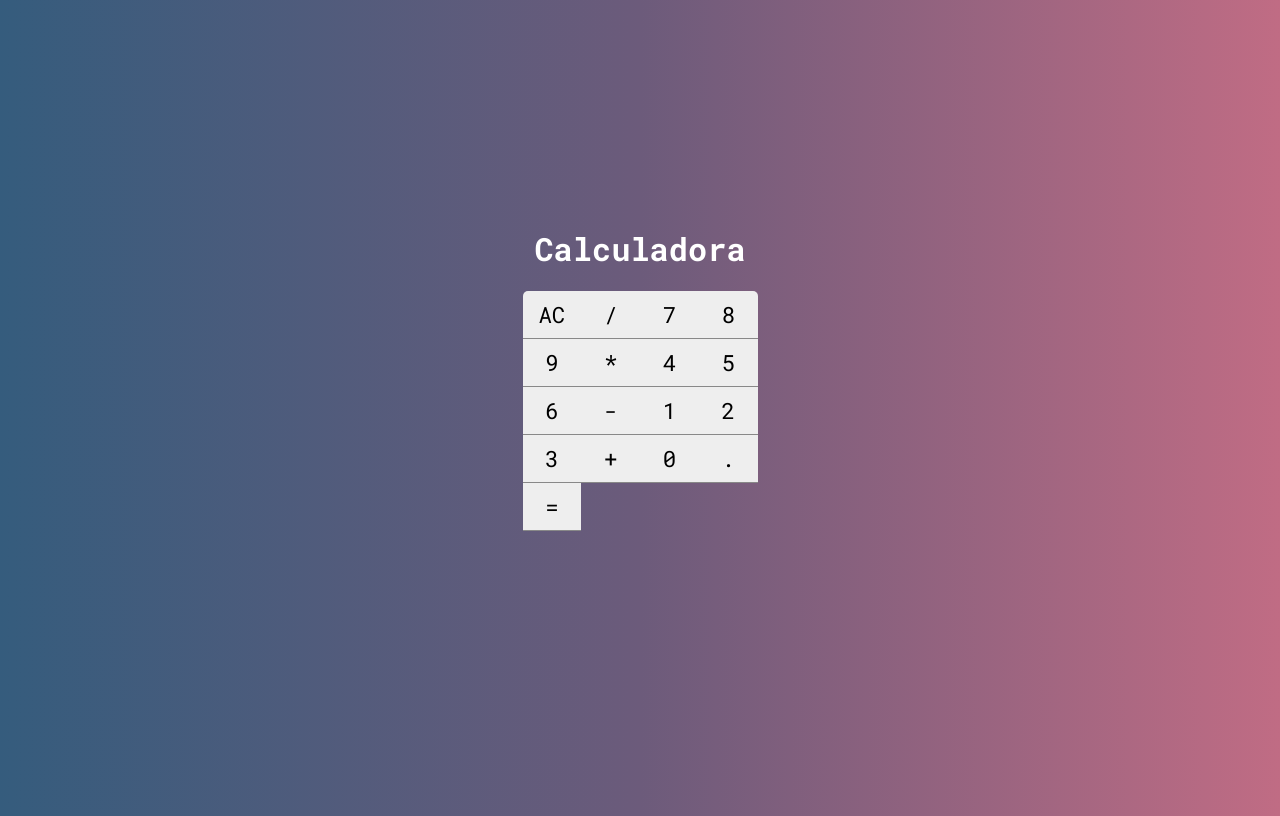
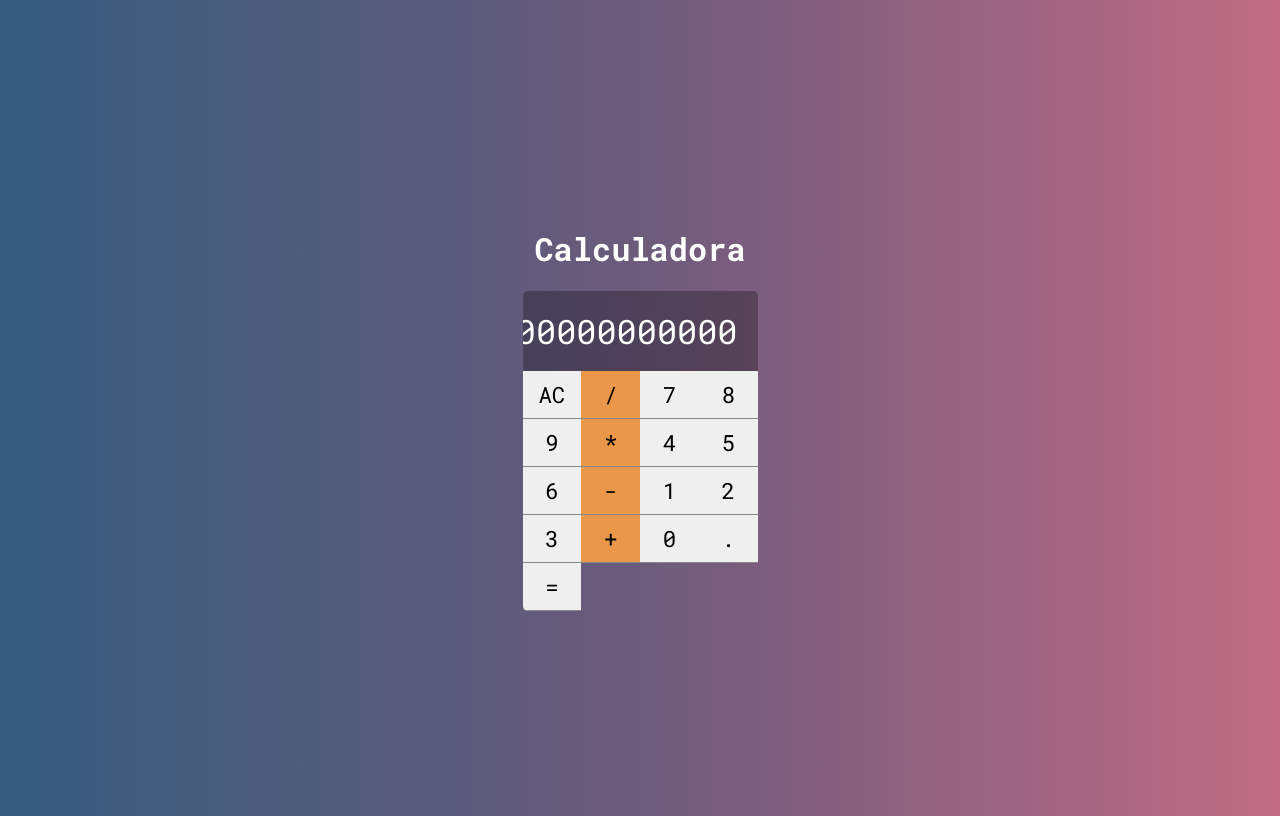
Before and after one commit to caiquewin/CalculadoraReactCod3r, a React (Create React App) app: page / in a window 1280 px wide. Built offline with nearby package versions, Linux system fonts and the light colour scheme.

Commit message:
Adicionando backGroudColor nos buttons

```diff
--- a/src/components/Button.css
+++ b/src/components/Button.css
@@ -1,6 +1,5 @@
 .button{
     font-size: 1.4em;
-    background-color:#eeeeee;
     border: none;
     border-radius: solid 1px #888;
     border-bottom:solid 1px #888;
--- a/src/components/Button.jsx
+++ b/src/components/Button.jsx
@@ -2,8 +2,12 @@
 import './Button.css'
 
 export default props =>{
+    let color =props.color?props.color:"withe"
+
     return(
-       <button className="button">
+       <button className="button" style={{
+           backgroundColor:`${color}`
+           }}>
         {props.label}
        </button>
     )
--- /dev/null
+++ b/src/components/Display.css
@@ -0,0 +1,10 @@
+.display{
+    grid-column: span 4;
+    background-color: rgba(0, 0, 0, 0.287);
+    display: flex;
+    justify-content: flex-end;
+    align-items: center;
+    padding: 20px;
+    font-size: 2.1em;
+    overflow: hidden;
+}
--- /dev/null
+++ b/src/components/Display.jsx
@@ -0,0 +1,9 @@
+import React from "react";
+import './Display.css'
+
+export default props=>{
+    return(
+        <div className="display">{props.value}</div>
+
+        )
+}
--- a/src/main/Calculator.css
+++ b/src/main/Calculator.css
@@ -3,7 +3,8 @@
     width: 235px;
     border-radius: 5px;
     overflow: hidden;
+
     display: grid;
     grid-template-columns: repeat(4,25%);
-    grid-template-rows: 48px 48px 48px 48px 48px ;
+    grid-template-rows: 1fr 48px 48px 48px 48px 48px ;
 }
--- a/src/main/Calculator.jsx
+++ b/src/main/Calculator.jsx
@@ -2,26 +2,28 @@
 import './Calculator.css'
 
 import Button from "../components/Button";
+import Display from "../components/Display";
 
 export default class Calculator extends Component {
 
     render(){
         return(
             <div className="calculator">
-                <Button  label={"AC"}/>
-                <Button  label={"/"}/>
+                <Display value={10000000000000}/>
+                <Button  label={"AC"} />
+                <Button  label={"/"} color={"#ea9749"}/>
                 <Button  label={"7"}/>
                 <Button  label={"8"}/>
                 <Button  label={"9"}/>
-                <Button  label={"*"}/>
+                <Button  label={"*"} color={"#ea9749"}/>
                 <Button  label={"4"}/>
                 <Button  label={"5"}/>
                 <Button  label={"6"}/>
-                <Button  label={"-"}/>
+                <Button  label={"-"} color={"#ea9749"}/>
                 <Button  label={"1"}/>
                 <Button  label={"2"}/>
                 <Button  label={"3"}/>
-                <Button  label={"+"}/>
+                <Button  label={"+"} color={"#ea9749"}/>
                 <Button  label={"0"}/>
                 <Button  label={"."}/>
                 <Button  label={"="}/>
```
